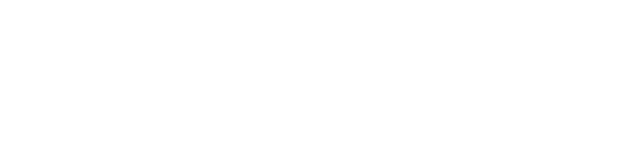
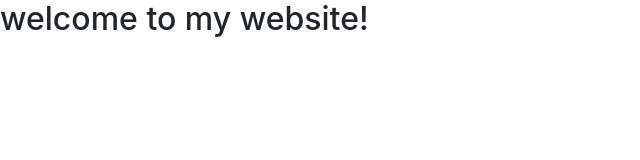
Before and after one commit to ZidanAazeen/portfolio, a plain HTML site: page index.html in a window 1280 px wide. Shown: the whole page, without its empty margins (0-640 px from the left). Drawn offline with Linux system fonts and the light colour scheme.

Commit message:
Update index.html

```diff
--- a/index.html
+++ b/index.html
@@ -13,7 +13,7 @@
     <!--    style sheet end-->
 </head>
 <body>
-
+    <h2>welcome to my website!</h2>
     <script src="js/jquery-2.2.4.min.js"></script>
     <script src="js/bootstrap.min.js"></script>
     <script src="js/main.js"></script>
```
